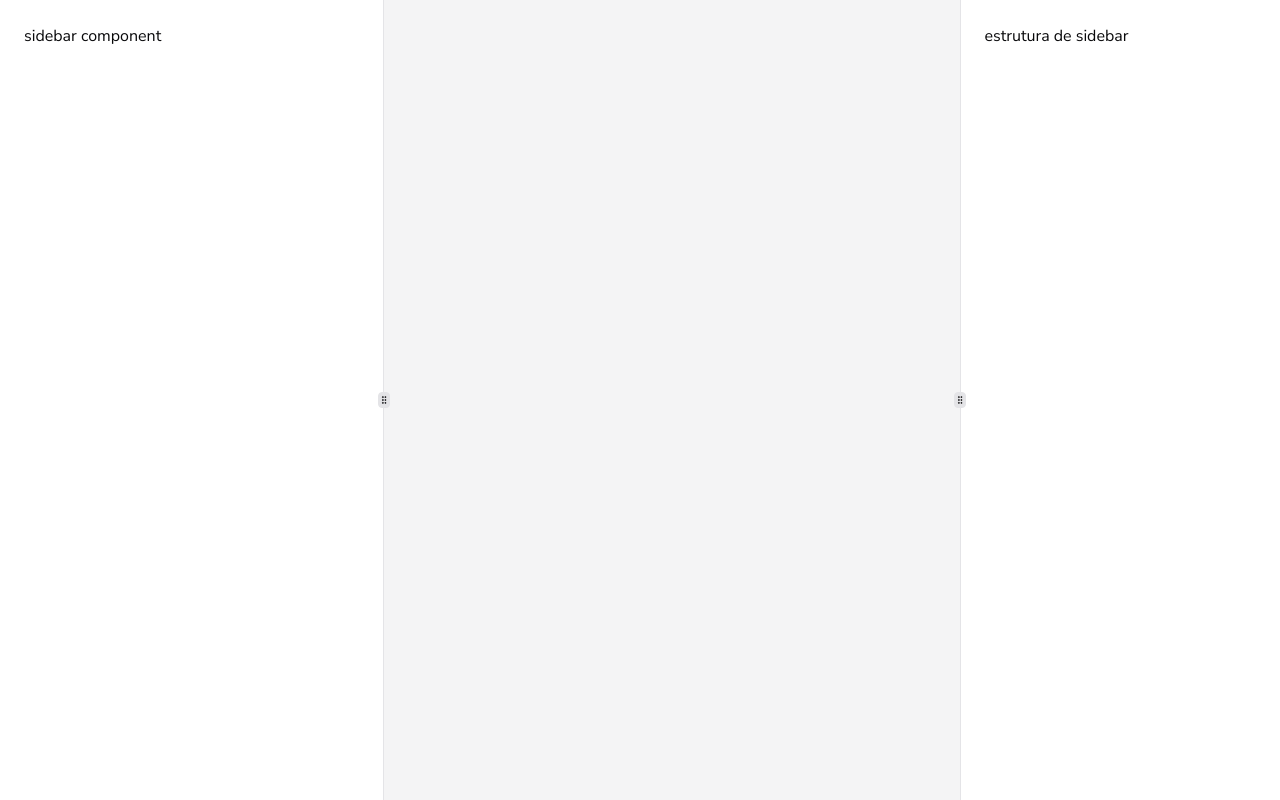
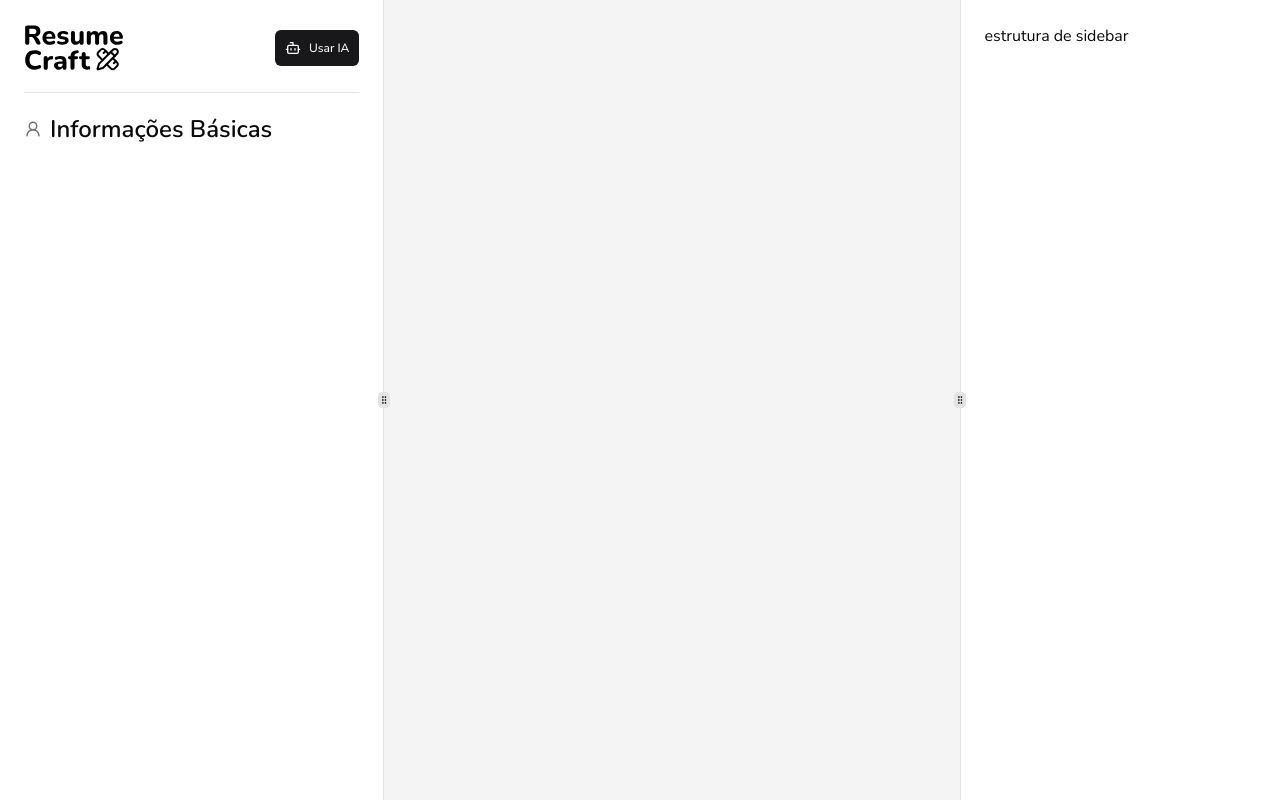
Before and after one commit to viniciuss1001/resumecraft-resumegenerator, a Next.js app: page /dashboard/resumes/examples in a window 1280 px wide. Built offline with nearby package versions, Linux system fonts and the light colour scheme.

Commit message:
basic informations

```diff
--- a/package.json
+++ b/package.json
@@ -13,6 +13,7 @@
     "@radix-ui/react-dialog": "^1.1.6",
     "@radix-ui/react-dropdown-menu": "^2.1.6",
     "@radix-ui/react-label": "^2.1.2",
+    "@radix-ui/react-separator": "^1.1.2",
     "@radix-ui/react-slot": "^1.1.2",
     "class-variance-authority": "^0.7.1",
     "clsx": "^2.1.1",
--- /dev/null
+++ b/src/components/pages/dashboard/resume/infos-sidebar/ai-generator.tsx
@@ -0,0 +1,14 @@
+import { Button } from '@/components/ui/button'
+import { Bot } from 'lucide-react'
+import React from 'react'
+
+const AiGeneratorBtnDropDown = () => {
+  return (
+    <Button className='gap-2 text-xs px-2.5 py-1 h-9'>
+        <Bot size={20} />
+        Usar IA
+    </Button>
+  )
+}
+
+export default AiGeneratorBtnDropDown
--- a/src/components/pages/dashboard/resume/infos-sidebar/infos-sidebar.tsx
+++ b/src/components/pages/dashboard/resume/infos-sidebar/infos-sidebar.tsx
@@ -1,8 +1,22 @@
+import Image from "next/image"
+import Link from "next/link"
+import Logo from '@/../public/logo.svg'
+import AiGeneratorBtnDropDown from "./ai-generator"
+import { Separator } from "@/components/ui/separator"
+import BasicInforesume from "./sections/basic-info"
 
 const InfoSidebarComponent = () => {
   return (
     <aside className="w-full h-full p-6 overflow-y-auto">
-        sidebar component
+        <div className="w-full flex items-center justify-between">
+        <Link href='/dashboard/resumes'>
+          <Image src={Logo} alt="Resume Creator"
+          width={100} height={10}/>
+        </Link>
+        <AiGeneratorBtnDropDown />
+        </div>
+        <Separator className="my-5"/>
+        <BasicInforesume />
     </aside>
   )
 }
--- /dev/null
+++ b/src/components/pages/dashboard/resume/infos-sidebar/section-title.tsx
@@ -0,0 +1,17 @@
+import { LucideIcon } from "lucide-react"
+
+interface SectionTitleComponentProps {
+    title: string
+    icon: LucideIcon
+}
+
+const SectionTitleComponent = ({icon: Icon, title}: SectionTitleComponentProps) => {
+  return (
+    <div className="flex items-center gap-2">
+        <Icon size={18} className="text-muted-foreground"/>
+        <h3 className="text-2xl font-title font-semibold">{title}</h3>
+    </div>
+  )
+}
+
+export default SectionTitleComponent
--- /dev/null
+++ b/src/components/pages/dashboard/resume/infos-sidebar/sections/basic-info.tsx
@@ -0,0 +1,15 @@
+import { UserRound } from "lucide-react"
+import SectionTitleComponent from "../section-title"
+
+const BasicInforesume = () => {
+  return (
+    <div>
+        <SectionTitleComponent
+        icon={UserRound}
+        title="Informações Básicas"
+        />
+    </div>
+  )
+}
+
+export default BasicInforesume
--- /dev/null
+++ b/src/components/ui/separator.tsx
@@ -0,0 +1,31 @@
+"use client"
+
+import * as React from "react"
+import * as SeparatorPrimitive from "@radix-ui/react-separator"
+
+import { cn } from "@/lib/utils"
+
+const Separator = React.forwardRef<
+  React.ElementRef<typeof SeparatorPrimitive.Root>,
+  React.ComponentPropsWithoutRef<typeof SeparatorPrimitive.Root>
+>(
+  (
+    { className, orientation = "horizontal", decorative = true, ...props },
+    ref
+  ) => (
+    <SeparatorPrimitive.Root
+      ref={ref}
+      decorative={decorative}
+      orientation={orientation}
+      className={cn(
+        "shrink-0 bg-border",
+        orientation === "horizontal" ? "h-[1px] w-full" : "h-full w-[1px]",
+        className
+      )}
+      {...props}
+    />
+  )
+)
+Separator.displayName = SeparatorPrimitive.Root.displayName
+
+export { Separator }
```
Also changed, not shown: 1 other file (tests, documents, lock files or other folders).
